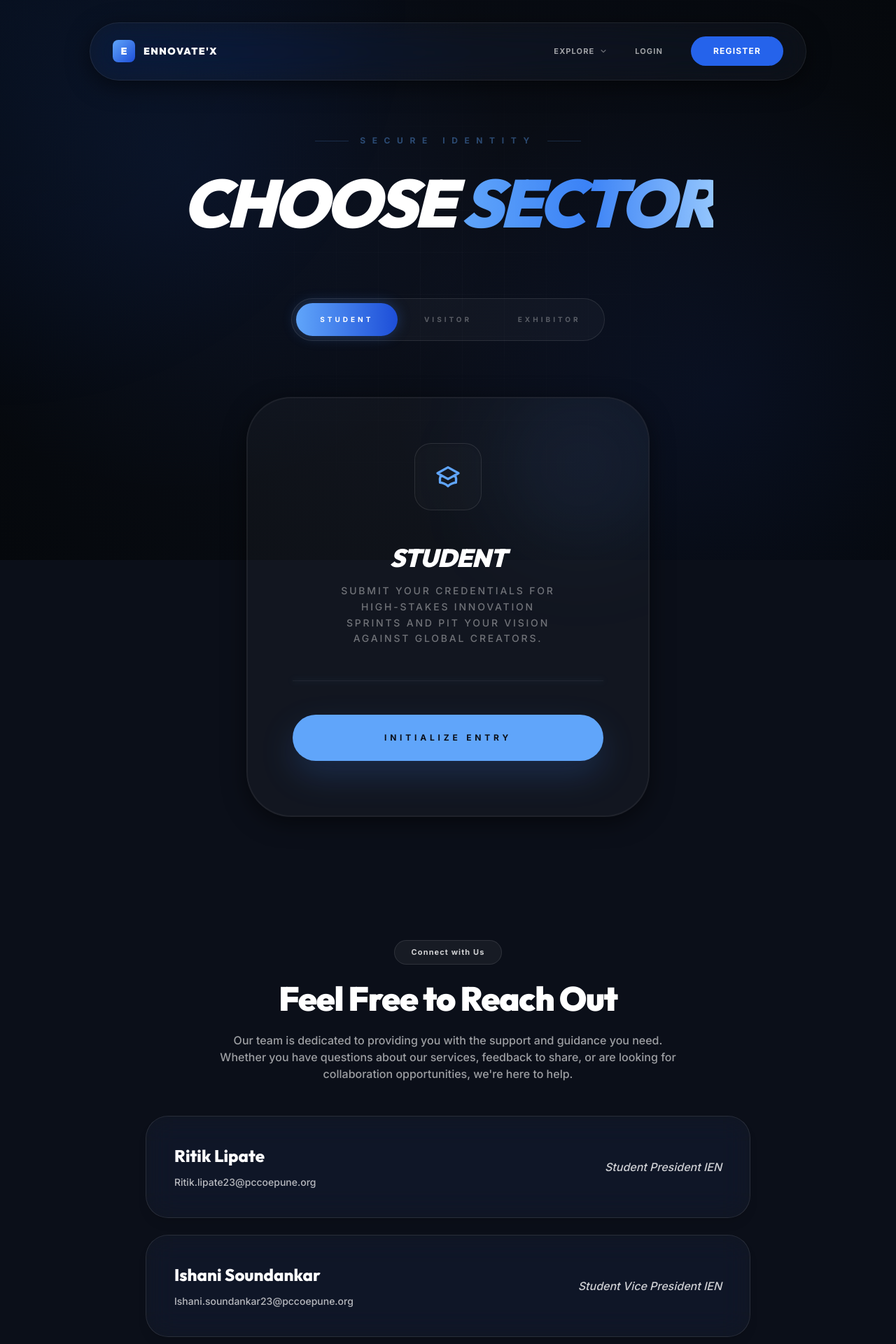
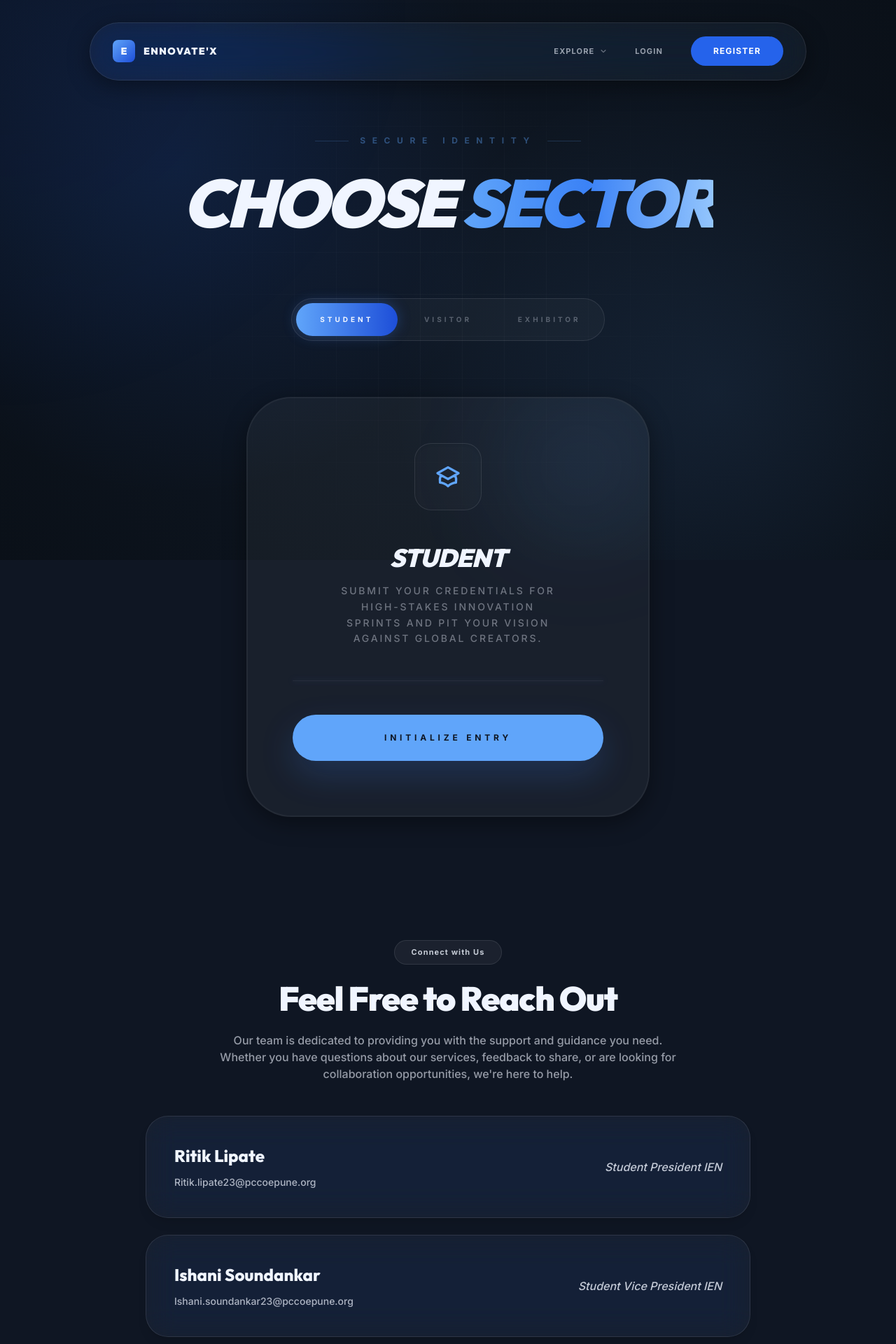
Before and after one commit to mayurtheprogrammer12-debug/Ecell, a Django app: page /register/ in a window 1280 px wide. Shown: the top 1920 px of the page at 70% size. Run offline with Django 5.2, Linux system fonts and the light colour scheme; some libraries are stand-ins or nearby versions.

Commit message:
Soften dark theme: deep navy bg, lighter glass panels, stronger mesh

```diff
--- a/templates/base.html
+++ b/templates/base.html
@@ -89,22 +89,27 @@
         }
 
         .dark {
-            --color-background: 11 15 25;
-            /* #0b0f19 */
-            --color-foreground: 255 255 255;
+            --color-background: 15 22 35;
+            /* #0f1623 — deep navy, not pitch black */
+            --color-foreground: 240 245 255;
+            /* slightly off-white for softer contrast */
 
-            --mesh-color-1: rgba(37, 99, 235, 0.08);
-            /* blue-600 */
-            --mesh-color-2: rgba(29, 78, 216, 0.08);
-            /* blue-700 */
-            --mesh-bg-1: #0b0f19;
-            --mesh-bg-2: #05080c;
+            --surface-secondary: rgba(255, 255, 255, 0.045);
+            /* subtle lighter panel bg */
+            --surface-border: rgba(255, 255, 255, 0.07);
 
-            --grid-line: rgba(255, 255, 255, 0.02);
+            --mesh-color-1: rgba(37, 99, 235, 0.13);
+            /* blue-600 slightly stronger */
+            --mesh-color-2: rgba(96, 165, 250, 0.09);
+            /* blue-400 accent */
+            --mesh-bg-1: #0f1825;
+            --mesh-bg-2: #0a1018;
 
-            --glass-bg: rgba(255, 255, 255, 0.03);
-            --glass-border: rgba(255, 255, 255, 0.08);
-            --glass-shadow: rgba(0, 0, 0, 0.5);
+            --grid-line: rgba(255, 255, 255, 0.03);
+
+            --glass-bg: rgba(255, 255, 255, 0.045);
+            --glass-border: rgba(255, 255, 255, 0.09);
+            --glass-shadow: rgba(0, 0, 0, 0.4);
 
             --btn-bg: #2563eb;
             /* blue-600 */
```
